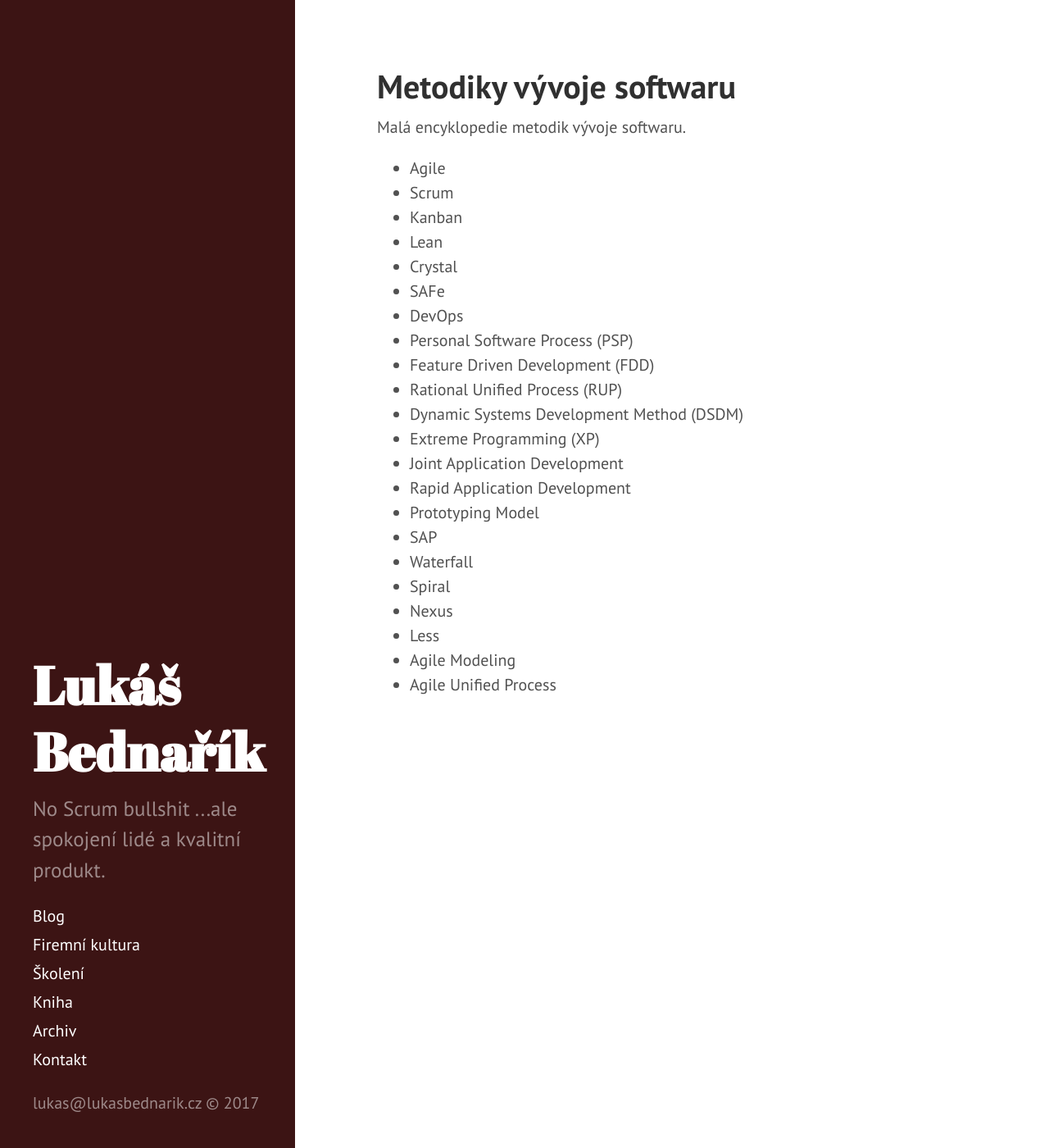
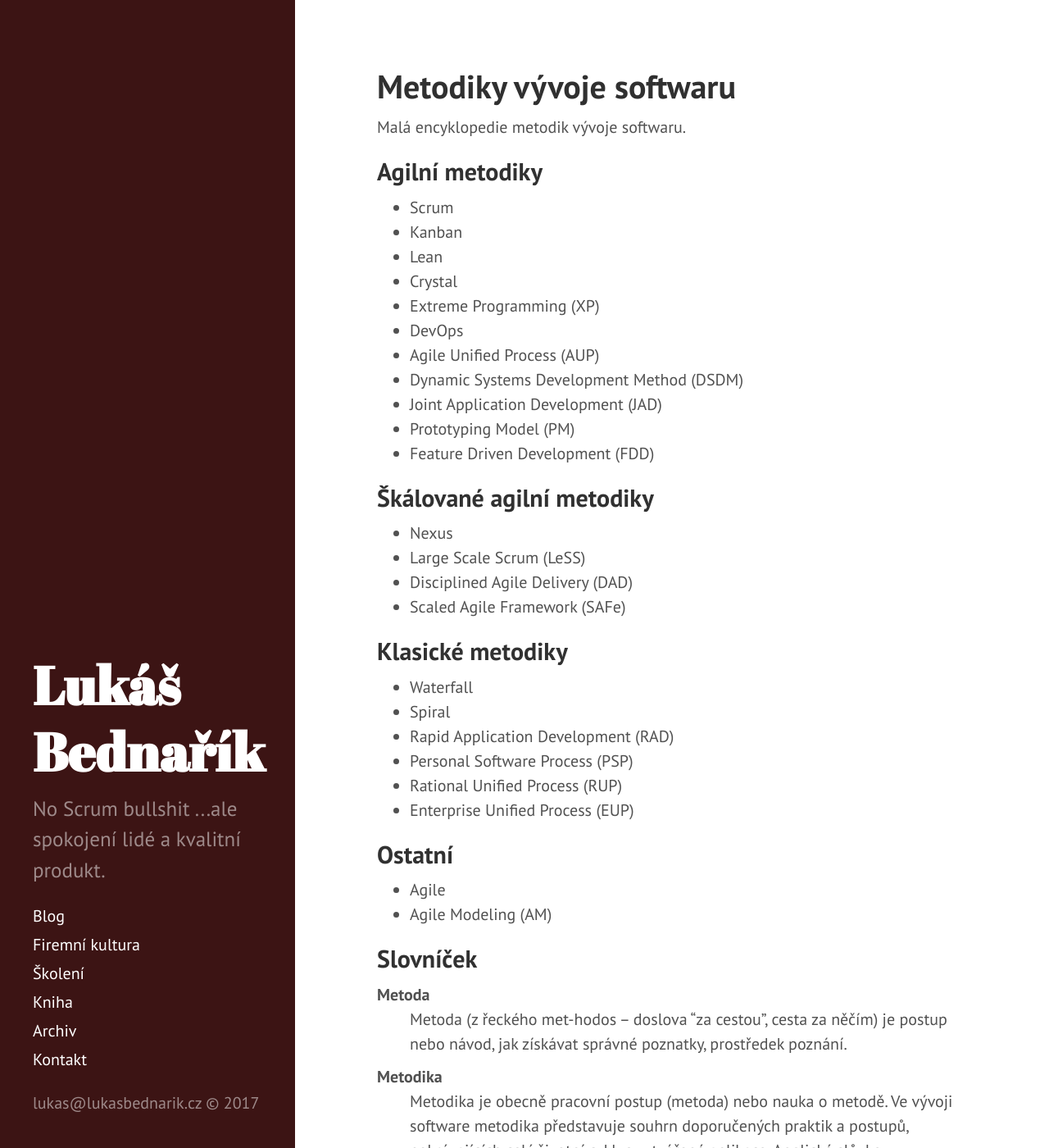
Before and after one commit to lukasbednarik/lukasbednarik.cz, a Jekyll site: the page built from _pages/metodiky.md, in a window 1280 px wide and 1400 px high. Shown: the whole window at 82% size. Built offline with Jekyll 4.4.1, drawn with Linux system fonts in a browser that asks for light colours; some of the changed text lies outside the part shown.

Commit message:
Update metodiky.md

```diff
--- a/_pages/metodiky.md
+++ b/_pages/metodiky.md
@@ -6,25 +6,48 @@
 
 Malá encyklopedie metodik vývoje softwaru.
 
-- Agile
+## Agilní metodiky
+
 - Scrum
 - Kanban
 - Lean
 - Crystal
-- SAFe
+- Extreme Programming (XP)
 - DevOps
-- Personal Software Process (PSP)
+- Agile Unified Process (AUP)
+- Dynamic Systems Development Method (DSDM)
+- Joint Application Development (JAD)
+- Prototyping Model (PM)
 - Feature Driven Development (FDD)
-- Rational Unified Process (RUP)
-- Dynamic Systems Development Method (DSDM)
-- Extreme Programming (XP)
-- Joint Application Development
-- Rapid Application Development
-- Prototyping Model
-- SAP
+
+## Škálované agilní metodiky
+
+- Nexus
+- Large Scale Scrum (LeSS)
+- Disciplined Agile Delivery (DAD)
+- Scaled Agile Framework (SAFe)
+
+## Klasické metodiky
+
 - Waterfall
 - Spiral
-- Nexus
-- Less
-- Agile Modeling
-- Agile Unified Process
+- Rapid Application Development (RAD)
+- Personal Software Process (PSP)
+- Rational Unified Process (RUP)
+- Enterprise Unified Process (EUP)
+
+## Ostatní
+
+- Agile
+- Agile Modeling (AM)
+
+## Slovníček
+
+Metoda
+: Metoda (z řeckého met-hodos – doslova "za cestou", cesta za něčím) je postup nebo návod, jak získávat správné poznatky, prostředek poznání.
+
+Metodika
+: Metodika je obecně pracovní postup (metoda) nebo nauka o metodě. Ve vývoji software metodika představuje souhrn doporučených praktik a postupů, pokrývajících celý životní cyklus vytvářené aplikace. Anglické slůvko "methodology" zamenající česky "metodika" opakovaně mate mnoho lidí.
+
+Metodologie
+: Metodologie (z řec. methodos, sledování, stopování, od hodos, cesta) je vědní disciplína, která se zabývá metodami, jejich tvorbou a aplikací.
```
